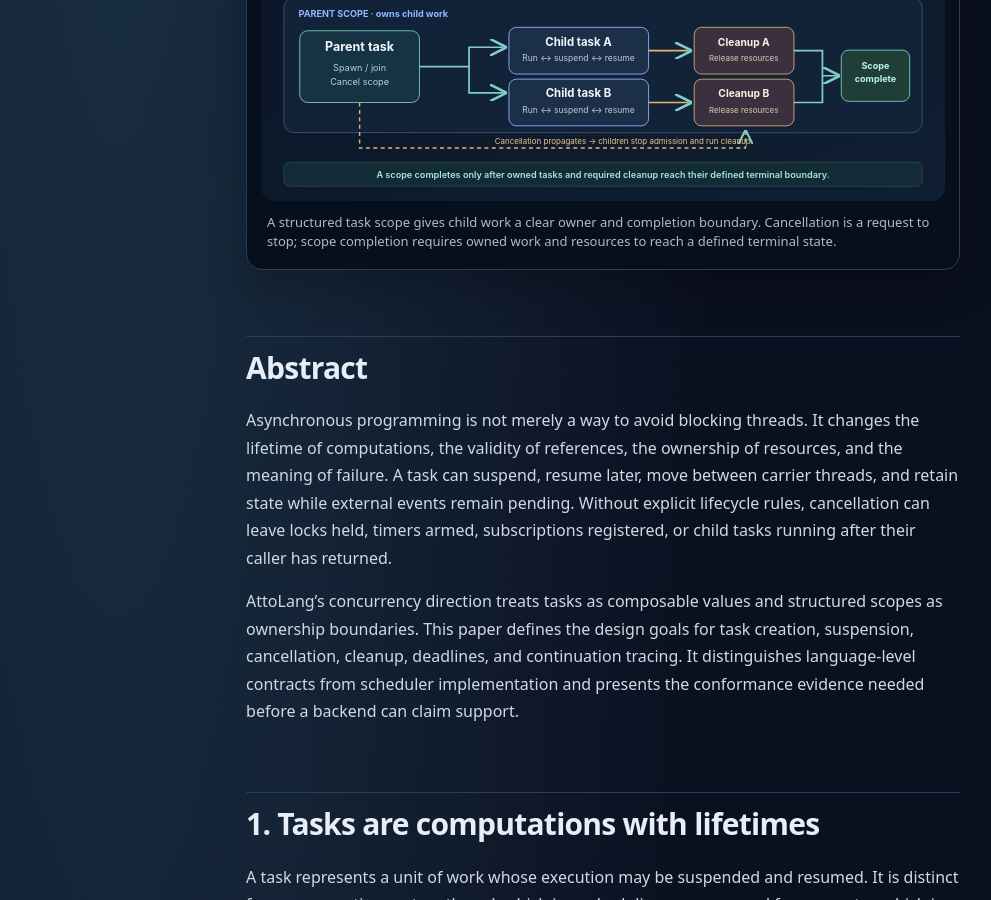
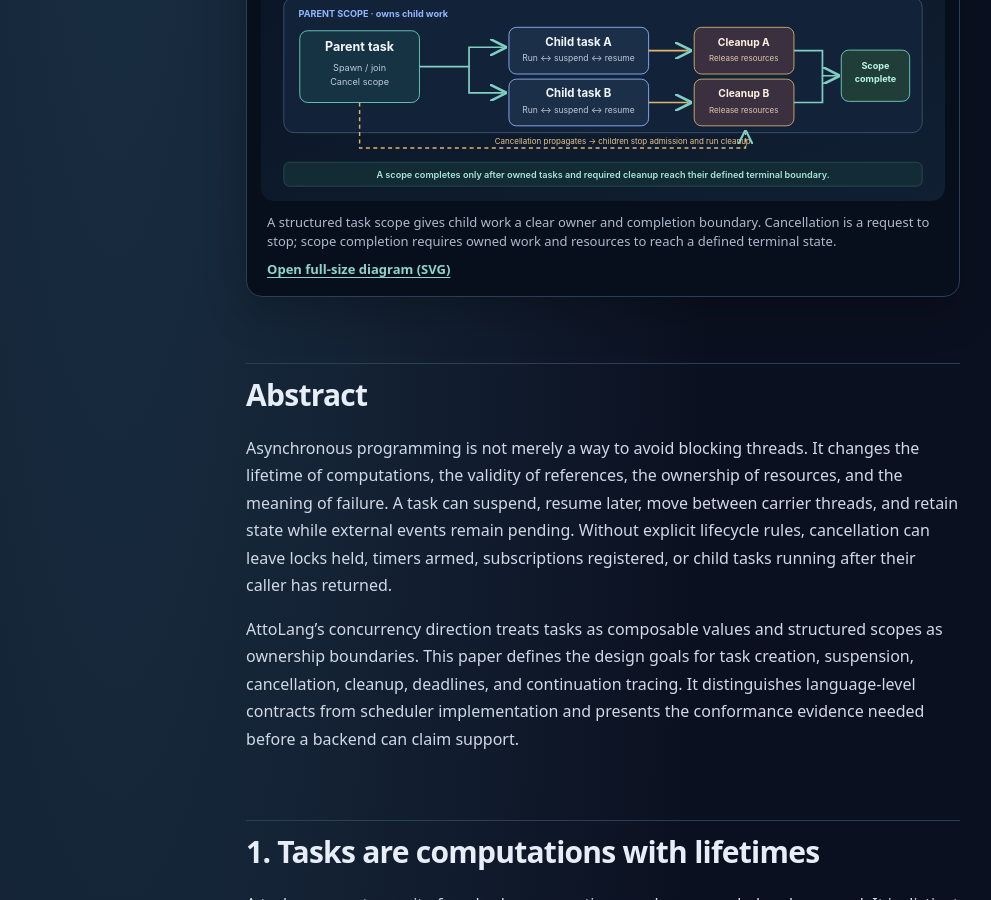
Before and after one commit to atto-lang/atto-lang.github.io, a Jekyll site: the page built from whitepapers/11-async-programming-and-structured-concurrency.md, in a window 1280 px wide and 900 px high, scrolled down 589 px. Shown: the whole window, without its empty margins (37-1028 px from the left). Built offline with Jekyll 4.4.1, drawn with Linux system fonts in a browser that asks for light colours.

Commit message:
a11y(whitepapers): full-size structured concurrency figure link

```diff
--- a/whitepapers/11-async-programming-and-structured-concurrency.md
+++ b/whitepapers/11-async-programming-and-structured-concurrency.md
@@ -12,7 +12,7 @@ description: "AttoLang task lifetimes, suspension, cancellation, cleanup, deadli
 
 <figure class="wp-figure">
   <img src="/whitepapers/assets/11-structured-concurrency.svg" alt="Structured task scope diagram showing a parent task owning child tasks, suspension points, cancellation propagation, cleanup, and scope completion." width="1200" height="490" loading="lazy" decoding="async">
-  <figcaption>A structured task scope gives child work a clear owner and completion boundary. Cancellation is a request to stop; scope completion requires owned work and resources to reach a defined terminal state.</figcaption>
+  <figcaption>A structured task scope gives child work a clear owner and completion boundary. Cancellation is a request to stop; scope completion requires owned work and resources to reach a defined terminal state. <a href="/whitepapers/assets/11-structured-concurrency.svg" aria-label="Open full-size SVG diagram for paper 11">Open full-size diagram (SVG)</a></figcaption>
 </figure>
 
 ## Abstract
```
